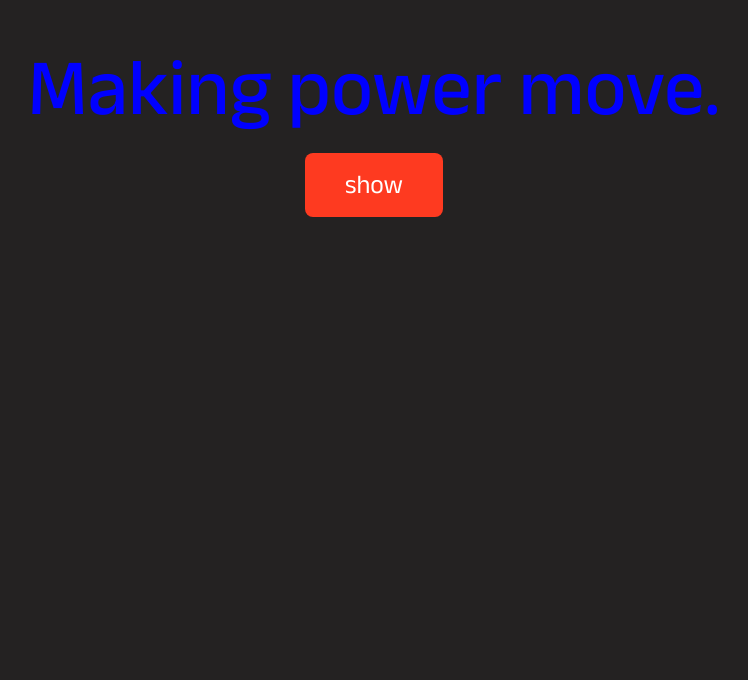
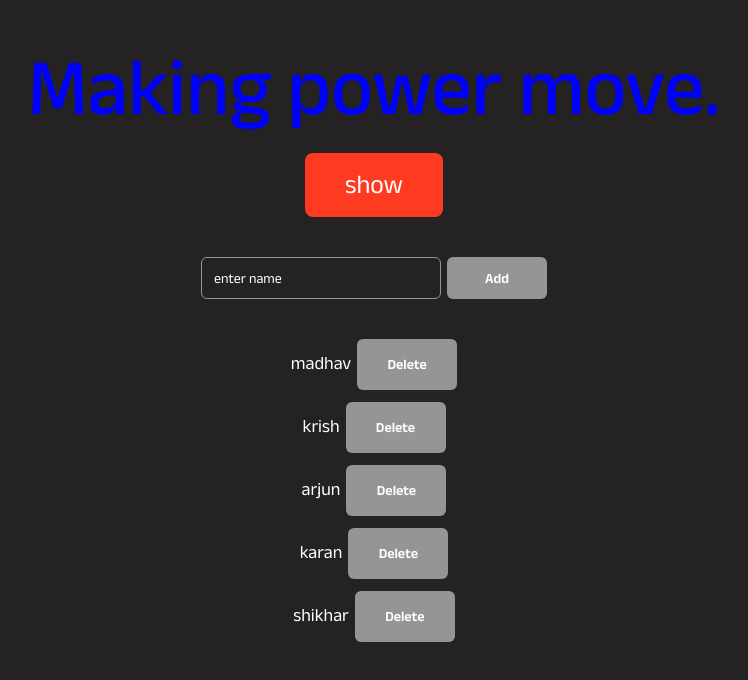
Before and after one commit to kaushalw3nuts/sunsure_tailwind, a Next.js app: page / in a window 1280 px wide. Shown: the part 1625-2305 px from the top of the page, without its empty margins (266-1014 px from the left). Before the commit the page ends 1882 px from the top, so only its background shows below. Built offline with nearby package versions, Linux system fonts and the light colour scheme.

Commit message:
usestate hook practice

```diff
--- a/package.json
+++ b/package.json
@@ -9,6 +9,7 @@
     "lint": "next lint"
   },
   "dependencies": {
+    "lenis": "^1.1.13",
     "next": "14.2.10",
     "react": "^18",
     "react-dom": "^18",
--- a/src/components/StateDemo.jsx
+++ b/src/components/StateDemo.jsx
@@ -3,14 +3,31 @@ import { useState } from "react";
 const StateDemo = () => {
 
 	const [demo, setDemo] = useState(false);
-
 	const demoWrap = () => {
 		setDemo(!demo);
+	}
+
+	const [value, setValue] = useState("");
+	const valueChange = (e) => {
+		setValue(e.target.value);
+	}
+
+	const [data, setData] = useState([]);
+	const allDataList = () => {
+		setData([...data, value]);
+	}
+
+	const [children, setChildren] = useState(['madhav', 'krish', 'arjun', 'karan', 'shikhar']);
+	const deleteData = (index) => {
+		const dubArray = [...children];
+		dubArray.splice(index, 1);
+		setChildren(dubArray);
 	}
 
 	return (
 		<>
 			<div className="container pb-10">
+				<div>
 					<h1 className="text-h1 font-medium text-gray_txt_01 flex items-center justify-center text-center flex-wrap" style={{color: demo ? 'gray' : 'blue'}}>
 						Making power move.
 					</h1>
@@ -19,6 +36,30 @@ const StateDemo = () => {
 						<button className="flex items-center justify-center mt-6 text-h5 bg-orange_bg py-4 px-10 rounded-lg" onClick={demoWrap}>{demo ? 'hide' : 'show'}</button>
 					</div>
 				</div>
+				<div className="mt-10 text-center">
+					<input type="text" onChange={(e) => valueChange(e)} placeholder="enter name" style={{border: '1px solid #959595', background: 'transparent', padding: 12, borderRadius: 6, width: 240}} />
+					<button onClick={allDataList} style={{border: 'none', borderRadius: 6, background: '#959595', padding: 13, fontWeight: 'bold', marginLeft: 6, width: 100}}>Add</button>
+					<ul className="mt-5 text-start">
+						{data.map((item, index) => {
+							return (
+								<li key={index}>{item}</li>
+							)
+						})}
+					</ul>
+				</div>
+				<div className="mt-10">
+					<ul className="text-center">
+						{children.map((listing, index) => {
+							return (
+								<li key={index} className="text-p mt-3">
+									{listing}
+									<button onClick={() => deleteData(index)} style={{border: 'none', borderRadius: 6, background: '#959595', padding: 13, fontWeight: 'bold',fontSize: 14, marginLeft: 6, width: 100}}>Delete</button>
+								</li>
+							)
+						})}
+					</ul>
+				</div>
+			</div>
 		</>
 	)
 }
--- a/src/pages/_app.js
+++ b/src/pages/_app.js
@@ -1,14 +1,22 @@
 import '@/styles/fonts.css';
 import "@/styles/globals.css";
+import { ReactLenis, useLenis } from 'lenis/react'
 import Header from "@/components/layout/Header";
 
 export default function App({ Component, pageProps }) {
+
+  const lenis = useLenis(({ scroll }) => {
+		// called every scroll
+	})
+
   return (
     <>
-      <main className="main_wrap">
-        <Header />
-        <Component {...pageProps} />
-      </main>
+      <ReactLenis root>
+        <main className="main_wrap">
+          <Header />
+          <Component {...pageProps} />
+        </main>
+      </ReactLenis>
     </>
   );
 }
```
Also changed, not shown: 1 other file (tests, documents, lock files or other folders). Lines whose indentation alone changed are shown as unchanged.
